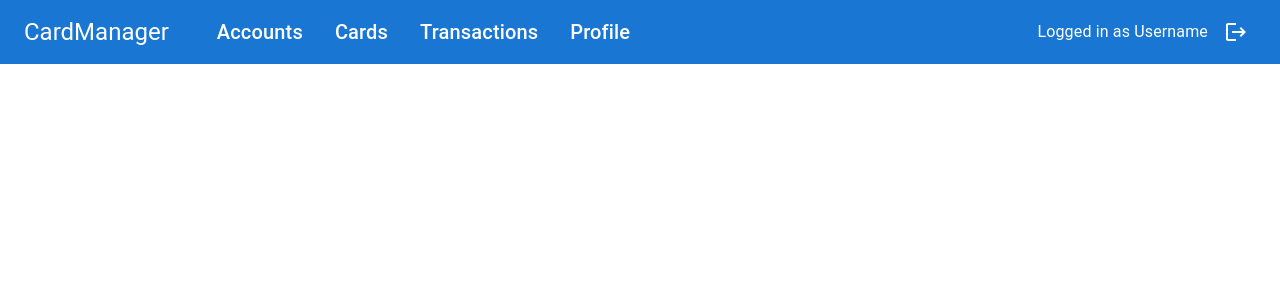
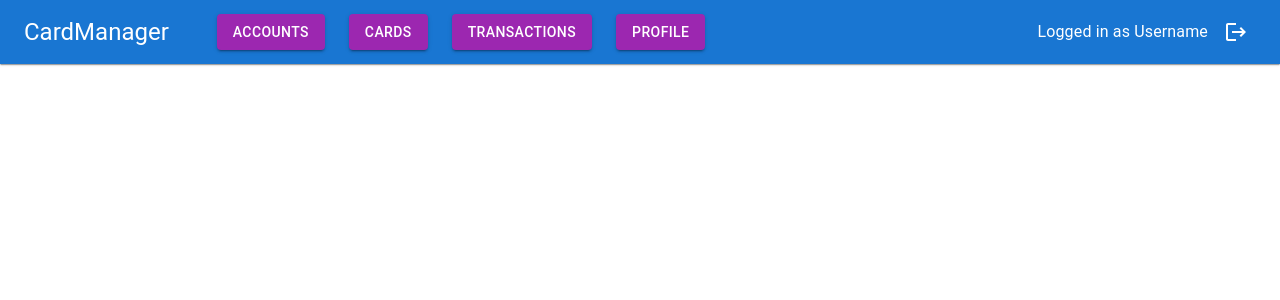
Before and after one commit to MarkonLehel/cardmanager, a React (Create React App) app: page /home in a window 1280 px wide. Shown: the top 300 px of the page. Built offline with nearby package versions, Linux system fonts and the light colour scheme.

Commit message:
Add routing capability to appbar

```diff
--- a/src/App.js
+++ b/src/App.js
@@ -21,17 +21,16 @@ let context = useContext(DataContext);
 
 
   return (
-
     <div className="App">
         <Router>
           {context.loggedInUser == null?
           <Routes>
-            <Route exact path="/login" element={<Login setLoggedInUser={context.setLoggedInUser}/>} />
-            <Route exact path="/register" element={<Register setLoggedInUser={context.setLoggedInUser}/>} />
+            <Route exact path="/login" element={<Login/>} />
+            <Route exact path="/register" element={<Register/>} />
             <Route path="*" element={<Navigate to="/login" />} />
           </Routes> :
           <Routes>
-            <Route path="/home/*" element={<Layout user={context.loggedInUser} setLoggedInUser={context.setLoggedInUser}/>}/>
+            <Route path="/home/*" element={<Layout/>}/>
             <Route path="*" element={<Navigate to="/home" />} />
           </Routes>}
         </Router>
--- a/src/components/Login.js
+++ b/src/components/Login.js
@@ -4,8 +4,13 @@ import Box from '@mui/material/Box';
 import TextField from '@mui/material/TextField';
 import Link from '@mui/material/Link';
 import { NavLink } from 'react-router-dom';
+import { useContext } from 'react';
+import { DataContext } from './DataContext';
 
-const Login = ({setLoggedInUser}) => {
+
+
+const Login = () => {
+  let context = useContext(DataContext);
 
     const handleLoginSubmit = (event) => {
         event.preventDefault();
--- a/src/components/NavBar.js
+++ b/src/components/NavBar.js
@@ -1,21 +1,26 @@
-import { Typography } from '@mui/material';
+import { Button, Typography } from '@mui/material';
 import AppBar from '@mui/material/AppBar';
 import Toolbar from '@mui/material/Toolbar';
 import LogoutIcon from '@mui/icons-material/Logout';
 import IconButton from '@mui/material/IconButton';
+import { Link, NavLink } from 'react-router-dom';
+import { useContext } from 'react';
+import { DataContext } from './DataContext';
 
-const NavBar = ({user, setLoggedInUser}) => {
+const NavBar = () => {
+    let context = useContext(DataContext);
+
     return(
         <div className='navBar'>
-            <AppBar position="sticky" elevation={0}>
+            <AppBar position="sticky" elevation={1}>
                 <Toolbar>
                     <Typography variant="h5" component="div" sx={{ mr: 6 }}>CardManager</Typography>
-                    <Typography variant="h6" component="div" sx={{ mr: 4 }}>Accounts</Typography>
-                    <Typography variant="h6" component="div" sx={{ mr: 4 }}>Cards</Typography>
-                    <Typography variant="h6" component="div" sx={{ mr: 4 }}>Transactions</Typography>
-                    <Typography variant="h6" component="div" sx={{ mr: 4 }}>Profile</Typography>
-                    <Typography noWrap={true} sx={{ marginLeft: "auto"}}>Logged in as {user}</Typography>
-                    <IconButton onClick={ () => {setLoggedInUser(null); console.log("Set user to null")}} size="medium" color="inherit" sx={{ ml: 1 }}>
+                    <Button color="secondary" size="medium" variant="contained" component={Link} to="/home/accounts" sx={{ mr: 3 }}>Accounts</Button>
+                    <Button color="secondary" size="medium" variant="contained" component={Link} to="/home/cards" sx={{ mr: 3 }}>Cards</Button>
+                    <Button color="secondary" size="medium" variant="contained" component={Link} to="/home/transactions" sx={{ mr: 3 }}>Transactions</Button>
+                    <Button color="secondary" size="medium" variant="contained" component={Link} to="/home/profile" sx={{ mr: 3 }}>Profile</Button>
+                    <Typography noWrap={true} sx={{ marginLeft: "auto"}}>Logged in as {context.loggedInUser}</Typography>
+                    <IconButton onClick={ () => {context.setLoggedInUser(null); console.log("Set user to null")}} size="medium" color="inherit" sx={{ ml: 1 }}>
                         <LogoutIcon />
                     </IconButton>
                 </Toolbar>
```
